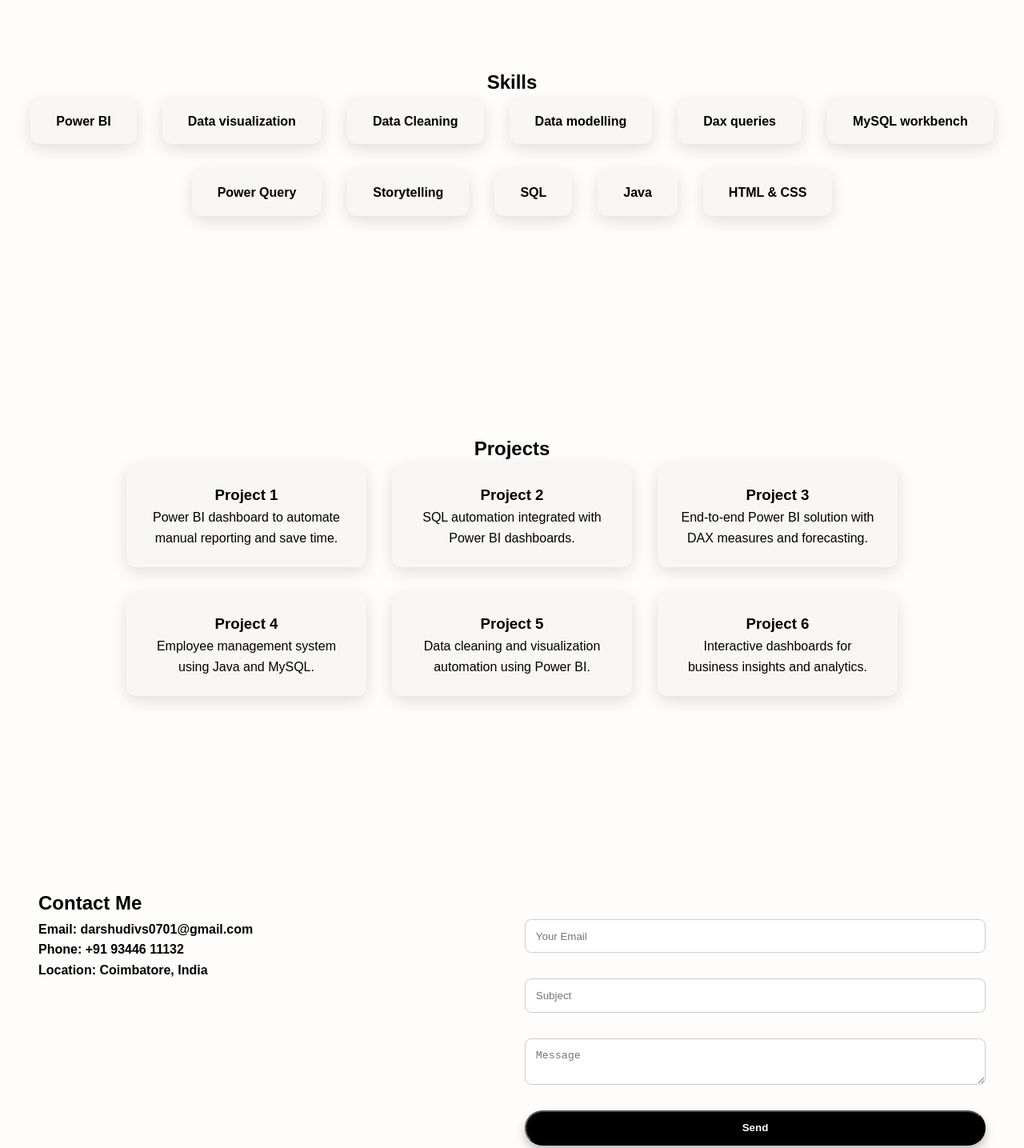
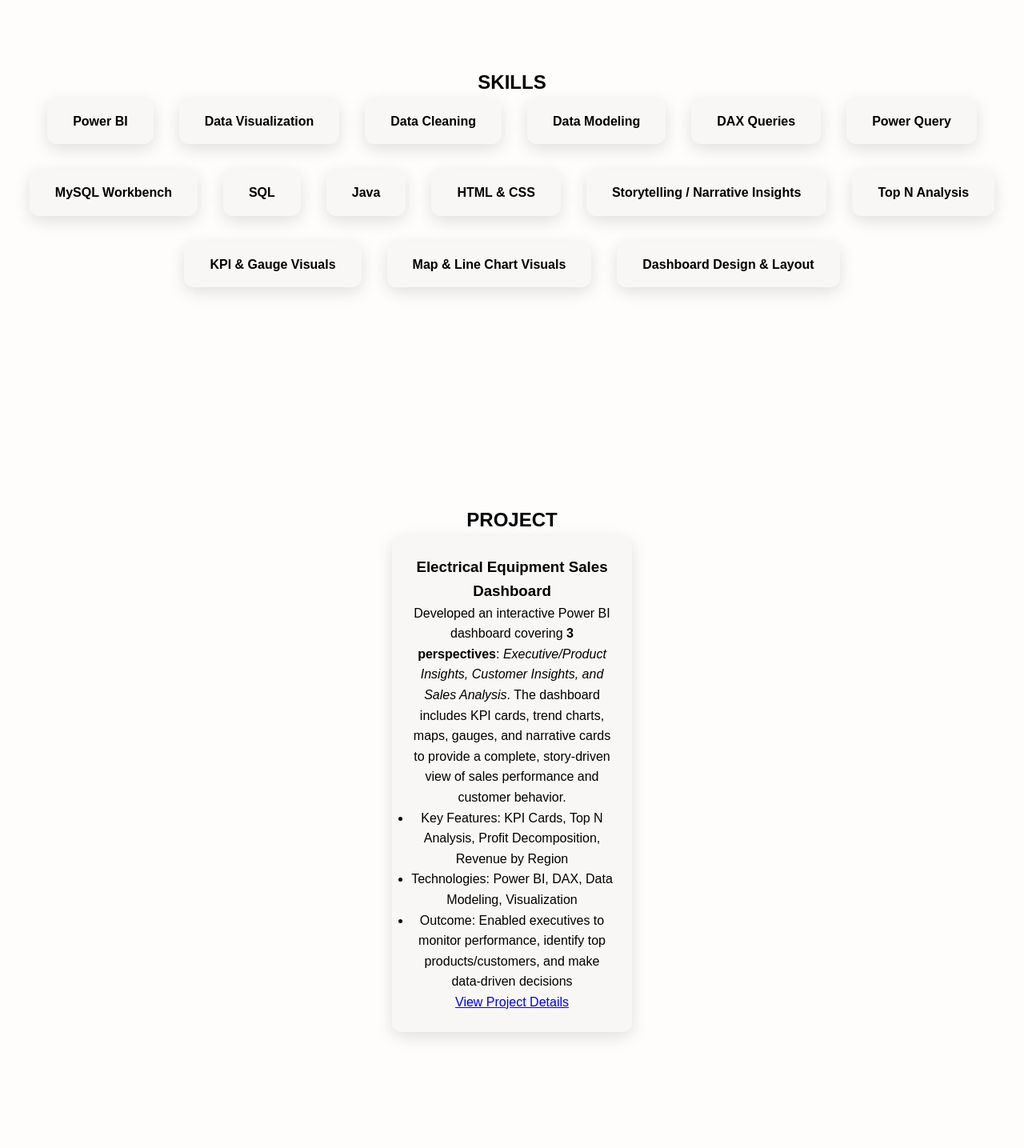
Before and after one commit to Darsh0714/My_Portfolio, a plain HTML site: page index.html in a window 1280 px wide. Shown: the part 1480-2915 px from the top of the page at 80% size. Drawn offline with Linux system fonts and the light colour scheme.

Commit message:
Update index.html

```diff
--- a/index.html
+++ b/index.html
@@ -40,9 +40,9 @@
     <p class="hero-intro">I transform raw data into actionable insights that drive business decisions. With experience in Power BI, SQL, and Java, I help organizations unlock the power of their data.</p>
 
     <div class="hero-social-icons">
-      <a href="#"><img src="images/github-icon.svg" alt="GitHub"></a>
-      <a href="#"><img src="images/linkedIn-Logo.jpg" alt="LinkedIn"></a>
-      <a href="#"><img src="images/Gmail-Logo.jpg" alt="Email"></a>
+      <a href="https://github.com/Darsh0714"><img src="images/github-icon.svg" alt="GitHub"></a>
+      <a href="www.linkedin.com/in/darshini-r"><img src="images/linkedIn-Logo.jpg" alt="LinkedIn"></a>
+      <a href="mail to:darshudivs0701@gmail.com"><img src="images/Gmail-Logo.jpg" alt="Email"></a>
     </div>
 
     <div class="hero-buttons">
@@ -81,72 +81,80 @@
 
 <!-- Skills Section -->
 <section id="skills" class="skills-section">
-  <h2>Skills</h2>
+  <h2>SKILLS</h2>
   <div class="skills-container">
     <div class="skill-card">Power BI</div>
-    <div class="skill-card">Data visualization</div>
+    <div class="skill-card">Data Visualization</div>
     <div class="skill-card">Data Cleaning</div>
-    <div class="skill-card">Data modelling</div>
-    <div class="skill-card">Dax queries</div>
-    <div class="skill-card">MySQL workbench</div>
+    <div class="skill-card">Data Modeling</div>
+    <div class="skill-card">DAX Queries</div>
     <div class="skill-card">Power Query</div>
-    <div class="skill-card">Storytelling</div>
+    <div class="skill-card">MySQL Workbench</div>
     <div class="skill-card">SQL</div>
     <div class="skill-card">Java</div>
     <div class="skill-card">HTML & CSS</div>
+    <div class="skill-card">Storytelling / Narrative Insights</div>
+    <div class="skill-card">Top N Analysis</div>
+    <div class="skill-card">KPI & Gauge Visuals</div>
+    <div class="skill-card">Map & Line Chart Visuals</div>
+    <div class="skill-card">Dashboard Design & Layout</div>
   </div>
 </section>
 
 <!-- Projects Section -->
 <section id="projects" class="projects-section">
-  <h2>Projects</h2>
+  <h2>PROJECT</h2>
   <div class="projects-grid">
     <div class="project-card">
-      <h3>Project 1</h3>
-      <p>Power BI dashboard to automate manual reporting and save time.</p>
-    </div>
-    <div class="project-card">
-      <h3>Project 2</h3>
-      <p>SQL automation integrated with Power BI dashboards.</p>
-    </div>
-    <div class="project-card">
-      <h3>Project 3</h3>
-      <p>End-to-end Power BI solution with DAX measures and forecasting.</p>
-    </div>
-    <div class="project-card">
-      <h3>Project 4</h3>
-      <p>Employee management system using Java and MySQL.</p>
-    </div>
-    <div class="project-card">
-      <h3>Project 5</h3>
-      <p>Data cleaning and visualization automation using Power BI.</p>
-    </div>
-    <div class="project-card">
-      <h3>Project 6</h3>
-      <p>Interactive dashboards for business insights and analytics.</p>
+      <h3>Electrical Equipment Sales Dashboard</h3>
+      <p>
+        Developed an interactive Power BI dashboard covering <strong>3 perspectives</strong>:
+        <em>Executive/Product Insights, Customer Insights, and Sales Analysis</em>.
+        The dashboard includes KPI cards, trend charts, maps, gauges, and narrative cards to provide a complete, story-driven view of sales performance and customer behavior.
+      </p>
+      <ul>
+        <li>Key Features: KPI Cards, Top N Analysis, Profit Decomposition, Revenue by Region</li>
+        <li>Technologies: Power BI, DAX, Data Modeling, Visualization</li>
+        <li>Outcome: Enabled executives to monitor performance, identify top products/customers, and make data-driven decisions</li>
+      </ul>
+      <!-- Button to project details page -->
+      <a href="project-details.html" class="project-btn" target="_blank">View Project Details</a>
     </div>
   </div>
 </section>
+
+<script src="https://cdn.emailjs.com/dist/email.min.js"></script>
+<script>
+  (function(){
+    emailjs.init("YOUR_USER_ID"); // Replace with your EmailJS user ID
+  })();
+</script>
 
 <!-- Contact Section -->
 <section id="contact" class="contact-section">
   <h2>Contact Me</h2>
   <div class="contact-container">
+    <!-- Contact Info -->
     <div class="contact-left">
-      <p>Email: darshudivs0701@gmail.com</p>
-      <p>Phone: +91 93446 11132</p>
-      <p>Location: Coimbatore, India</p>
+      <div class="contact-info-card">
+        <p><span class="icon">📧</span> Email: <a href="mailto:darshudivs0701@gmail.com">darshudivs0701@gmail.com</a></p>
+        <p><span class="icon">📞</span> Phone: <a href="tel:+919344611132">+91 93446 11132</a></p>
+        <p><span class="icon">📍</span> Location: Coimbatore, India</p>
+      </div>
     </div>
+
+    <!-- Contact Form -->
     <div class="contact-right">
-      <form id="contactForm">
-        <input type="text" placeholder="Your Email" required>
-        <input type="text" placeholder="Subject" required>
-        <textarea placeholder="Message" required></textarea>
-        <button type="submit" class="btn-primary">Send</button>
+      <form id="contactForm" class="contact-form">
+        <input type="email" name="user_email" placeholder="Your Email" required>
+        <input type="text" name="subject" placeholder="Subject" required>
+        <textarea name="message" placeholder="Message" required></textarea>
+        <button type="submit" class="btn-primary">Send Message</button>
       </form>
     </div>
   </div>
 </section>
+
 
 <!-- Footer -->
 <footer>
```
